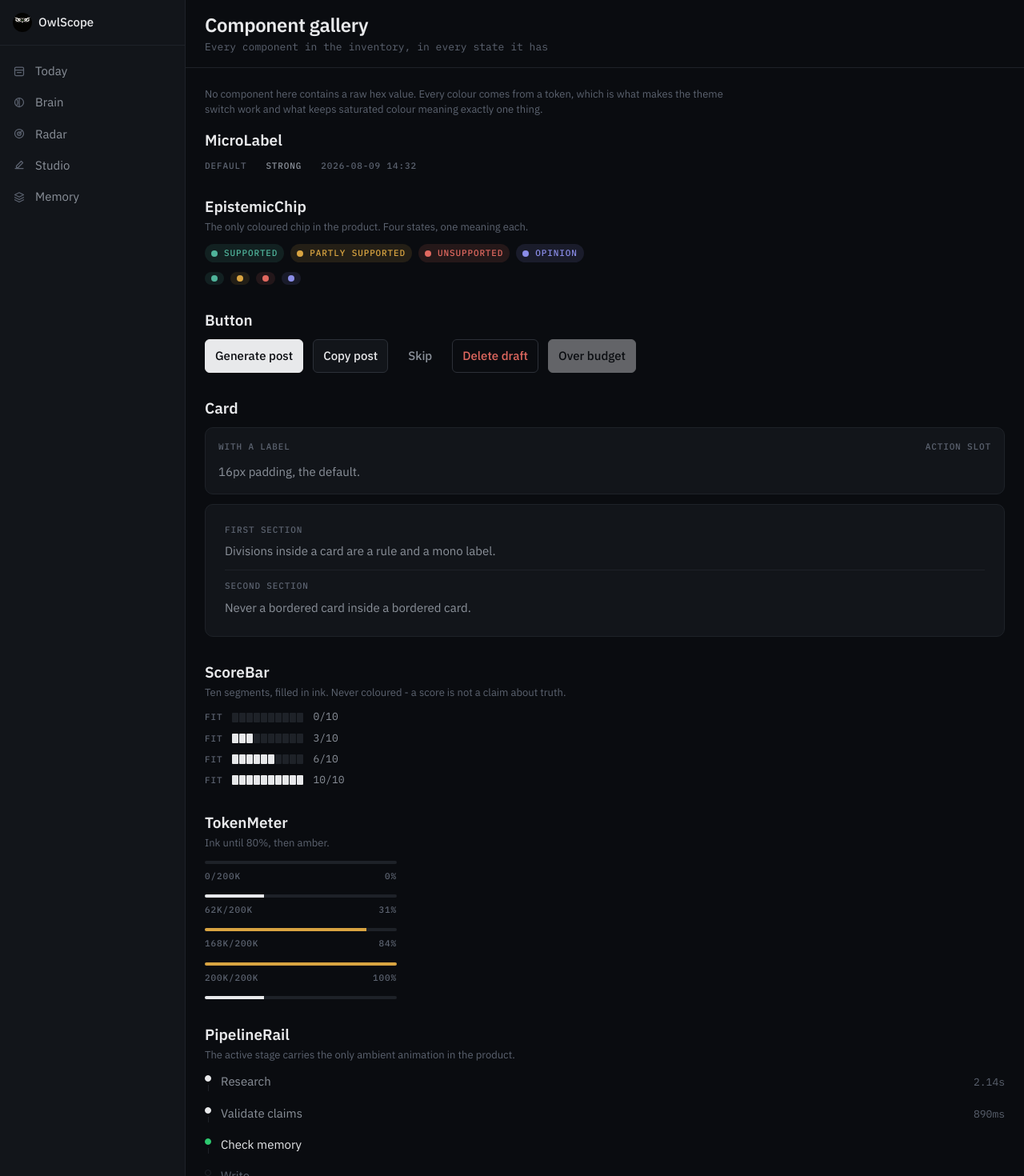
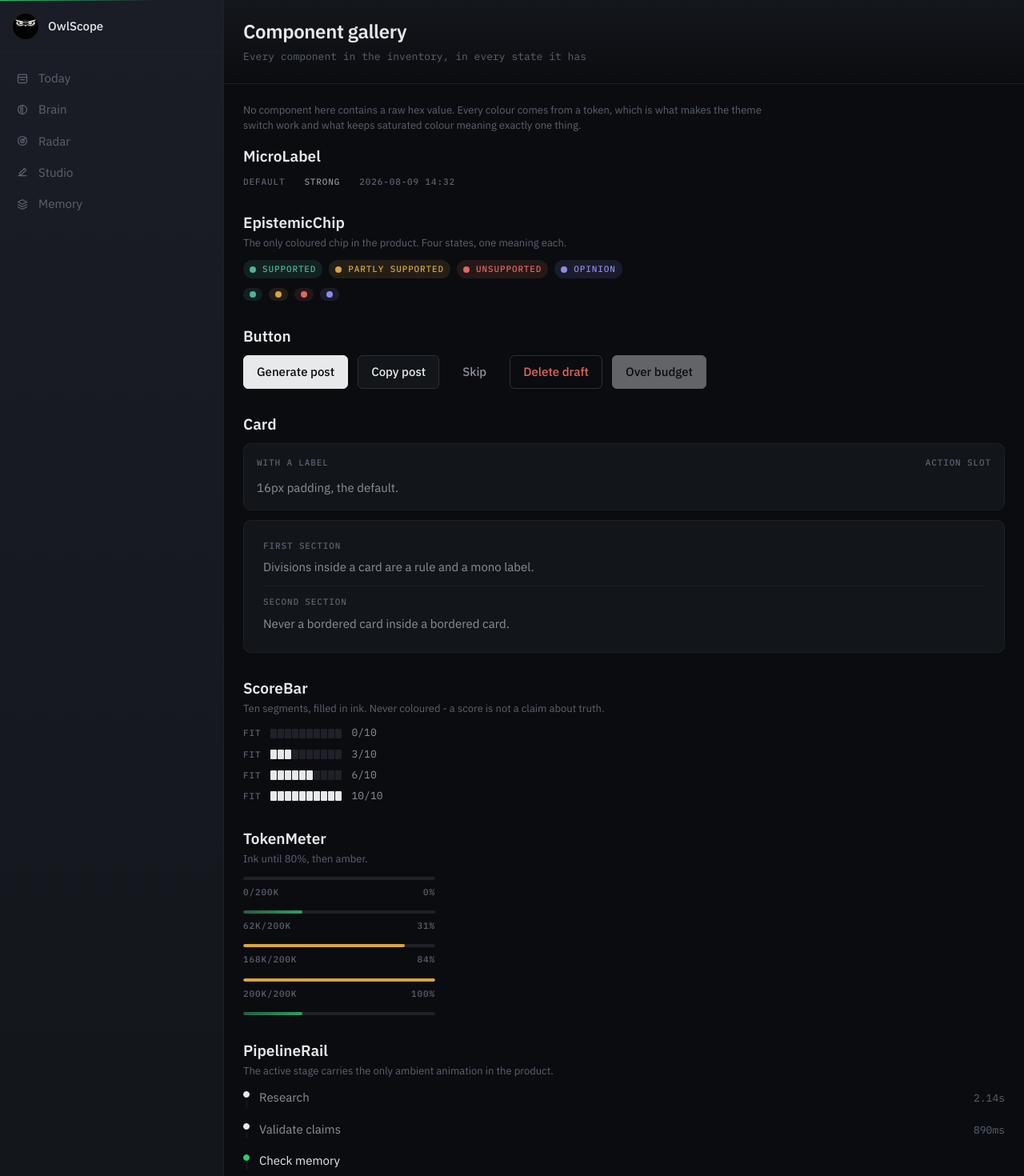
Before and after one commit to Clazd/OwlScope, a Next.js app: page /inspect/components in a window 1280 px wide. Shown: the top 1470 px of the page at 80% size. Built offline with nearby package versions, Linux system fonts and the light colour scheme; a web font is replaced by a local one.

Commit message:
UI/UX overhaul: pill nav, gradient sidebar, polished components

```diff
--- a/src/app/globals.css
+++ b/src/app/globals.css
@@ -106,8 +106,8 @@
   }
 
   ::selection {
-    background: var(--ink);
-    color: var(--bg);
+    background: var(--accent-tint);
+    color: var(--ink);
   }
 
   input,
@@ -182,8 +182,32 @@
   }
 }
 
+@keyframes fade-up {
+  from {
+    opacity: 0;
+    transform: translateY(6px);
+  }
+  to {
+    opacity: 1;
+    transform: translateY(0);
+  }
+}
+
+@keyframes fade-in {
+  from { opacity: 0; }
+  to   { opacity: 1; }
+}
+
 @utility stage-pulse {
   animation: stage-pulse 1.6s var(--ease) infinite;
+}
+
+@utility animate-fade-up {
+  animation: fade-up 220ms var(--ease-out) both;
+}
+
+@utility animate-fade-in {
+  animation: fade-in 180ms var(--ease-out) both;
 }
 
 @media (prefers-reduced-motion: reduce) {
--- a/src/app/tokens.css
+++ b/src/app/tokens.css
@@ -140,8 +140,8 @@
 
   /* Layout */
   --reading-column: 680px;
-  --sidebar-width: 232px;
-  --sidebar-collapsed: 56px;
+  --sidebar-width: 280px;
+  --sidebar-collapsed: 72px;
   --drawer-width: 420px;
 }
 
--- a/src/components/common/AppShell.tsx
+++ b/src/components/common/AppShell.tsx
@@ -28,8 +28,8 @@ interface AppShellProps extends ShellState {
 /**
  * Sidebar plus content region.
  *
- *   >= 1100px   232px labelled rail
- *   768-1100    56px icon rail
+ *   >= 1100px   280px labelled rail
+ *   768-1100    72px icon rail
  *   < 768px     top bar plus a five-item bottom bar
  *
  * Both rails are rendered and swapped in CSS rather than measured in JS, so
@@ -126,13 +126,23 @@ function Sidebar(state: ShellState) {
   return (
     <div
       className={cn(
-        "hidden shrink-0 flex-col border-r border-rule bg-surface md:flex",
+        "hidden shrink-0 flex-col border-r border-rule md:flex",
         "md:w-(--sidebar-collapsed) wide:w-(--sidebar-width)",
       )}
+      style={{
+        background: "linear-gradient(180deg, #1A1D25 0%, #12151A 35%)",
+      }}
     >
+      {/* Accent top stripe — the scope is always on */}
+      <div className="h-px shrink-0" style={{ background: "linear-gradient(90deg, var(--accent) 0%, transparent 70%)" }} />
+
       <Link
         href="/today"
-        className="flex min-w-0 items-center gap-2 border-b border-rule px-4 py-4 max-wide:justify-center max-wide:px-0"
+        className={cn(
+          "flex min-w-0 items-center gap-3 border-b border-rule px-4 py-4",
+          "max-wide:justify-center max-wide:px-0",
+          "transition-opacity duration-(--dur-state) hover:opacity-80",
+        )}
       >
         <OwlMark />
         <span className="type-body-strong truncate text-ink max-wide:hidden">{state.brandName}</span>
@@ -148,9 +158,17 @@ function Sidebar(state: ShellState) {
         <NavRail items={[SETTINGS_ITEM]} className="max-wide:hidden" />
       </div>
 
-      <div className="space-y-2 overflow-hidden border-t border-rule px-4 py-3 max-wide:px-2">
-        <p className="flex min-w-0 items-center gap-2 max-wide:justify-center">
-          <span aria-hidden className="h-1.5 w-1.5 shrink-0 rounded-pill bg-ink-3" />
+      <div
+        className="overflow-hidden border-t border-rule px-4 py-3 max-wide:px-2"
+        style={{ background: "rgba(0,0,0,0.15)" }}
+      >
+        <p className="flex min-w-0 items-center gap-2 mb-2 max-wide:justify-center">
+          {/* Pulsing accent dot — the scope is active */}
+          <span
+            aria-hidden
+            className="h-1.5 w-1.5 shrink-0 rounded-pill stage-pulse"
+            style={{ background: "var(--accent)", opacity: 0.7 }}
+          />
           <MicroLabel className="min-w-0 truncate max-wide:hidden">{state.model}</MicroLabel>
         </p>
         <TokenMeter used={state.tokensUsed} budget={state.tokensBudget} compact />
@@ -200,7 +218,7 @@ function OwlMark() {
       src="/owlscope-logo.png"
       alt=""
       aria-hidden
-      className="h-6 w-6 shrink-0 rounded-pill"
+      className="h-8 w-8 shrink-0 rounded-pill"
     />
   );
 }
--- a/src/components/common/Button.tsx
+++ b/src/components/common/Button.tsx
@@ -11,7 +11,7 @@ interface ButtonProps extends ButtonHTMLAttributes<HTMLButtonElement> {
 }
 
 /**
- * Buttons are ink. There are no coloured buttons in this product - colour means
+ * Buttons are ink. There are no coloured buttons in this product — colour means
  * epistemic status and nothing else.
  *
  * Destructive actions are --unsupported as *text only*, never a filled red
@@ -19,10 +19,14 @@ interface ButtonProps extends ButtonHTMLAttributes<HTMLButtonElement> {
  * who has learned the four colours.
  */
 const VARIANTS: Record<Variant, string> = {
-  primary: "bg-ink text-bg border border-ink hover:opacity-90",
-  secondary: "bg-surface text-ink border border-rule-strong hover:bg-surface-sunken",
-  quiet: "bg-transparent text-ink-2 border border-transparent hover:bg-surface-sunken hover:text-ink",
-  destructive: "bg-transparent text-unsupported border border-rule-strong hover:bg-unsupported-tint",
+  primary:
+    "bg-ink text-bg border border-ink hover:opacity-90 hover:shadow-pop active:scale-[0.98]",
+  secondary:
+    "bg-surface text-ink border border-rule-strong hover:bg-surface-sunken hover:border-ink-3 active:scale-[0.98]",
+  quiet:
+    "bg-transparent text-ink-2 border border-transparent hover:bg-surface-sunken hover:text-ink active:scale-[0.98]",
+  destructive:
+    "bg-transparent text-unsupported border border-rule-strong hover:bg-unsupported-tint active:scale-[0.98]",
 };
 
 export function Button({ variant = "secondary", className, children, ...rest }: ButtonProps) {
@@ -31,9 +35,9 @@ export function Button({ variant = "secondary", className, children, ...rest }:
       type="button"
       {...rest}
       className={cn(
-        "type-body-strong inline-flex items-center justify-center gap-2 rounded-control px-3 py-2",
-        "transition-[background-color,opacity,color] duration-(--dur-state) ease-(--ease)",
-        "disabled:cursor-not-allowed disabled:opacity-40",
+        "type-body-strong inline-flex items-center justify-center gap-2 rounded-control px-4 py-2",
+        "transition-[background-color,opacity,color,box-shadow,transform] duration-(--dur-state) ease-(--ease)",
+        "disabled:cursor-not-allowed disabled:opacity-40 disabled:active:scale-100",
         VARIANTS[variant],
         className,
       )}
--- a/src/components/common/Card.tsx
+++ b/src/components/common/Card.tsx
@@ -17,9 +17,7 @@ interface CardProps {
 
 /**
  * A 1px rule and a 10px radius. Cards are defined by borders, never shadows.
- *
- * Never nest a Card inside a Card. When a card needs internal divisions, use
- * `CardSection`, which is a rule and a mono label - that is the whole idiom.
+ * Hover subtly brightens the border for a premium tactile feel.
  */
 export function Card({ children, id, label, action, padding = "16", sunken = false, className }: CardProps) {
   return (
@@ -27,6 +25,8 @@ export function Card({ children, id, label, action, padding = "16", sunken = fal
       id={id}
       className={cn(
         "rounded-card border border-rule",
+        "transition-colors duration-(--dur-state) ease-(--ease)",
+        "hover:border-rule-strong",
         sunken ? "bg-surface-sunken" : "bg-surface",
         padding === "24" ? "p-6" : "p-4",
         className,
--- a/src/components/common/NavRail.tsx
+++ b/src/components/common/NavRail.tsx
@@ -35,21 +35,20 @@ export function isActive(pathname: string, href: string): boolean {
 
 interface NavRailProps {
   items: NavItem[];
-  /** 56px icon rail instead of the 232px labelled one. */
+  /** 72px icon rail instead of the 280px labelled one. */
   collapsed?: boolean;
   className?: string;
 }
 
 /**
- * Active state is a 2px left ink bar and a weight change from 400 to 500.
- * No filled pill, no background, no colour - the nav is chrome, and chrome does
- * not get to use the epistemic palette.
+ * Pill-based active state: the active item gets a subtle accent-tinted
+ * background and an accent-coloured icon. Hover shows a surface-sunken pill.
  */
 export function NavRail({ items, collapsed = false, className }: NavRailProps) {
   const pathname = usePathname();
 
   return (
-    <nav className={cn("flex flex-col", className)} aria-label="Areas">
+    <nav className={cn("flex flex-col gap-0.5 px-2", className)} aria-label="Areas">
       {items.map((item) => {
         const active = isActive(pathname, item.href);
         return (
@@ -59,18 +58,21 @@ export function NavRail({ items, collapsed = false, className }: NavRailProps) {
             aria-current={active ? "page" : undefined}
             title={collapsed ? item.label : undefined}
             className={cn(
-              "relative flex items-center gap-3 py-2 pr-3",
-              collapsed ? "justify-center pl-0" : "pl-4",
+              "group flex items-center gap-3 rounded-control px-3 py-2",
               "transition-colors duration-(--dur-state) ease-(--ease)",
-              active ? "type-body-strong text-ink" : "type-body text-ink-2 hover:text-ink",
+              collapsed ? "justify-center" : "",
+              active
+                ? "bg-accent-dim type-body-strong text-ink"
+                : "type-body text-ink-3 hover:bg-surface-sunken hover:text-ink-2",
             )}
           >
-            <span
-              aria-hidden
-              className={cn("absolute left-0 top-1 bottom-1 w-px", active ? "bg-accent" : "bg-transparent")}
-              style={active ? { width: "2px" } : undefined}
+            <Glyph
+              name={item.glyph}
+              className={cn(
+                "shrink-0 transition-colors duration-(--dur-state)",
+                active ? "text-accent" : "group-hover:text-ink-2",
+              )}
             />
-            <Glyph name={item.glyph} className={active ? "text-ink" : "text-ink-3"} />
             {!collapsed && <span className="truncate">{item.label}</span>}
             {collapsed && <span className="sr-only">{item.label}</span>}
           </Link>
@@ -99,11 +101,11 @@ export function BottomBar({ items }: { items: NavItem[] }) {
             aria-current={active ? "page" : undefined}
             className={cn(
               "flex flex-col items-center gap-1 py-2",
-              active ? "text-ink" : "text-ink-3",
+              active ? "text-accent" : "text-ink-3",
             )}
           >
             <Glyph name={item.glyph} />
-            <span className={cn("type-micro", active && "text-ink")}>{item.label}</span>
+            <span className={cn("type-micro", active ? "text-accent" : "")}>{item.label}</span>
           </Link>
         );
       })}
--- a/src/components/common/PageHeader.tsx
+++ b/src/components/common/PageHeader.tsx
@@ -16,12 +16,17 @@ interface PageHeaderProps {
  */
 export function PageHeader({ title, subtitle, action, className }: PageHeaderProps) {
   return (
-    <header className={cn("border-b border-rule px-6 py-4", className)}>
+    <header
+      className={cn("border-b border-rule px-6 py-6", className)}
+      style={{
+        background: "linear-gradient(180deg, rgba(30,34,40,0.5) 0%, transparent 100%)",
+      }}
+    >
       <div className="flex flex-wrap items-start justify-between gap-4">
         <div>
           <h1 className="type-h1 text-ink">{title}</h1>
           {subtitle && (
-            <p data-mono className="type-data text-ink-3 mt-1">
+            <p data-mono className="type-data text-ink-3 mt-2">
               {subtitle}
             </p>
           )}
--- a/src/components/common/TokenMeter.tsx
+++ b/src/components/common/TokenMeter.tsx
@@ -12,9 +12,10 @@ interface TokenMeterProps {
 /**
  * Today's spend against the daily budget. A thin bar and mono figures.
  *
- * The bar is ink until 80%, then --partial. That is the one place in the
- * product where a saturated colour is not describing a claim, and it earns the
- * exception by meaning the same thing it always means: proceed with care.
+ * The bar is an accent gradient until 80%, then --partial. That is the one
+ * place in the product where a saturated colour is not describing a claim, and
+ * it earns the exception by meaning the same thing it always means: proceed
+ * with care.
  */
 export function TokenMeter({ used, budget, className, compact = false }: TokenMeterProps) {
   const fraction = budget > 0 ? Math.min(1, used / budget) : 0;
@@ -32,8 +33,13 @@ export function TokenMeter({ used, budget, className, compact = false }: TokenMe
         className="h-1 w-full overflow-hidden rounded-pill bg-rule"
       >
         <div
-          className={cn("h-full transition-[width] duration-(--dur-panel) ease-(--ease)", warn ? "bg-partial" : "bg-ink")}
-          style={{ width: `${percent}%` }}
+          className={cn("h-full rounded-pill transition-[width] duration-(--dur-panel) ease-(--ease)")}
+          style={{
+            width: `${percent}%`,
+            background: warn
+              ? "var(--partial)"
+              : "linear-gradient(90deg, rgba(46,204,113,0.35) 0%, rgba(46,204,113,0.75) 100%)",
+          }}
         />
       </div>
       {!compact && (
```
Also changed, not shown: src/components/common/EmptyState.tsx (+8 -3 lines), attached_assets/image_1786371492691.png (added).
